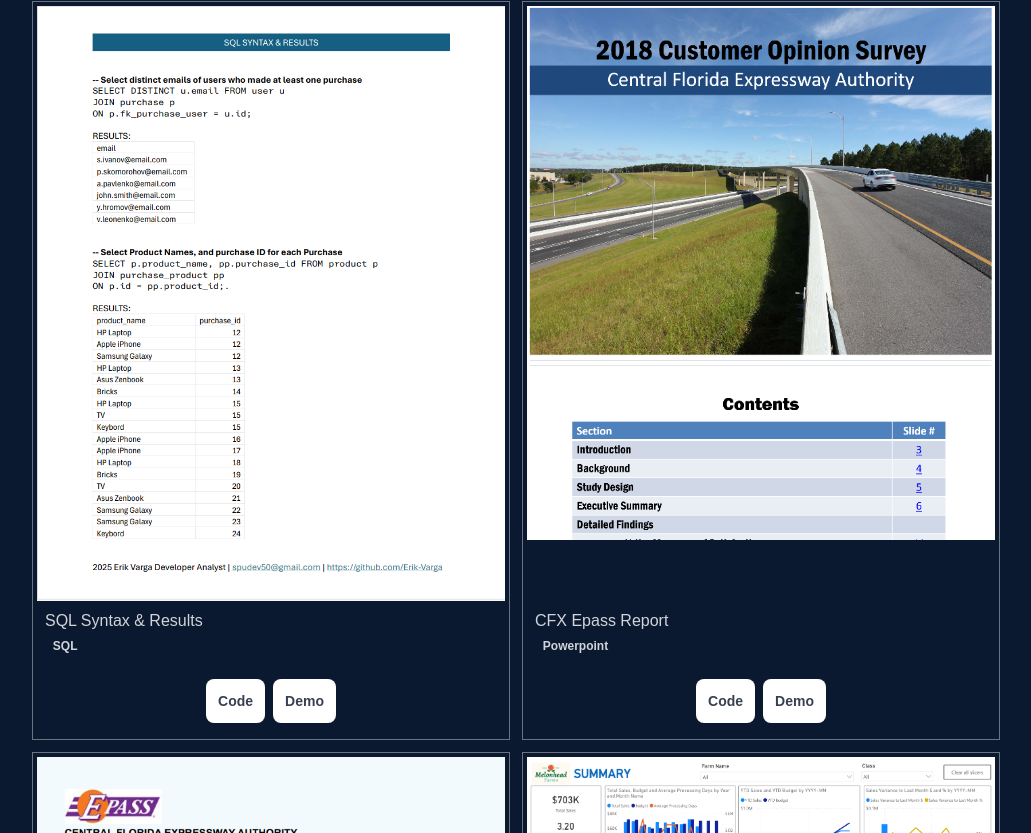
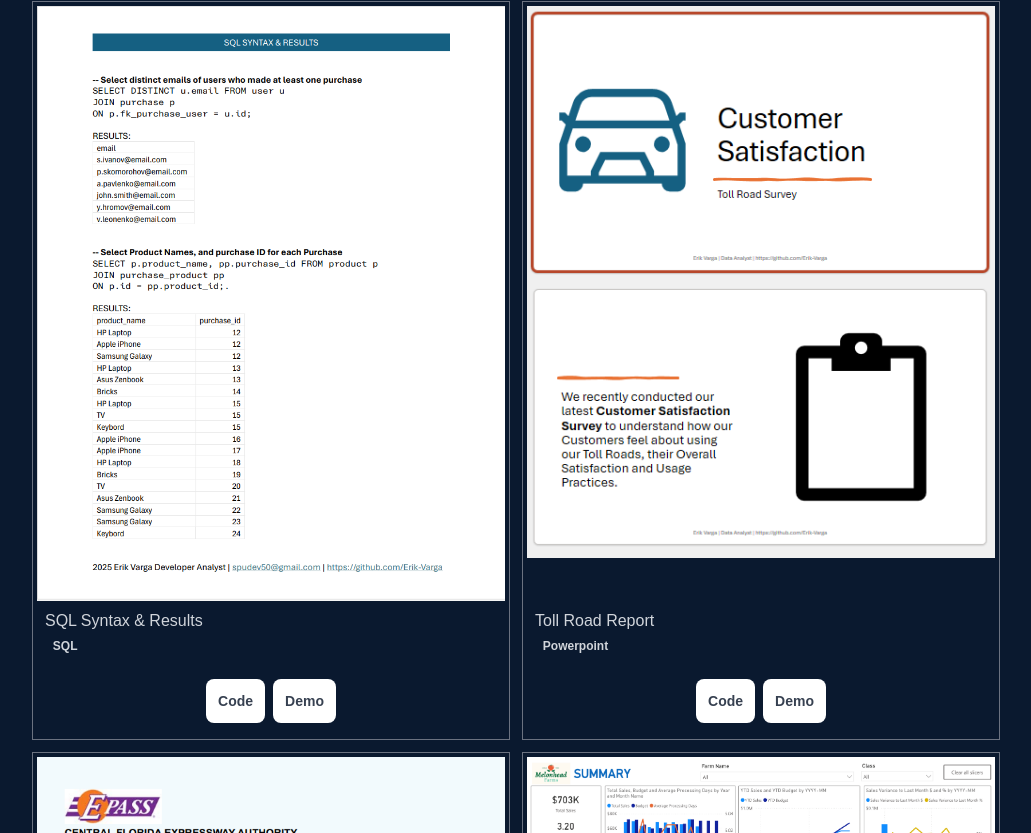
Before and after one commit to Erik-Varga/react-developer-portfolio-app, a React (Create React App) app: page / in a window 1280 px wide. Shown: the part 4176-5009 px from the top of the page, without its empty margins (124-1155 px from the left). Built offline with nearby package versions, Linux system fonts and the light colour scheme.

Commit message:
added powerpoint project

```diff
--- a/src/data/data.js
+++ b/src/data/data.js
@@ -14,7 +14,7 @@
 import PowerBICustomerSatisfactionImg from '../assets/projects/img_powerbi_customer_satisfaction.png'
 import PowerBIMelonheadFarmsImg from '../assets/projects/img_powerbi_melonhead_farms_dashboard.png'
 import SnapEpassSurveyImg from '../assets/projects/img_snap_epass_survey.png'
-import PowerpointEpassReportImg from '../assets/projects/img_powerpoint_epass_report.png'
+import PowerpointTollRoadReportImg from '../assets/projects/img_powerpoint_toll_road_report.png'
 import SQLSyntaxResultsImg from '../assets/projects/img_sql_syntax_results.png'
 import SQLTrendReportImg from '../assets/projects/img_sql_trend_report.png'
 import ReactAppWriteVotingAppImg from '../assets/projects/img_react_appwrite_voting_app.png'
@@ -66,11 +66,11 @@
     },
     {
         id: 20250129,
-        name:"CFX Epass Report",
+        name:"Toll Road Report",
         category: 'Powerpoint',
-        image: PowerpointEpassReportImg,
-        github:"https://github.com/Erik-Varga/snap-epass-survey",
-        live:"https://github.com/Erik-Varga/snap-epass-survey/blob/main/CFXway%20-%202018%20Customer%20Opinion%20Survey%20v2.1.pdf",
+        image: PowerpointTollRoadReportImg,
+        github:"https://github.com/Erik-Varga/toll-road-report",
+        live:"https://github.com/Erik-Varga/toll-road-report/blob/main/Powerpoint%20Toll%20Road%20Survey.pdf",
     },
     {
         id: 20250126,
```
Also changed, not shown: src/assets/projects/img_powerpoint_toll_road_report.png (added).
